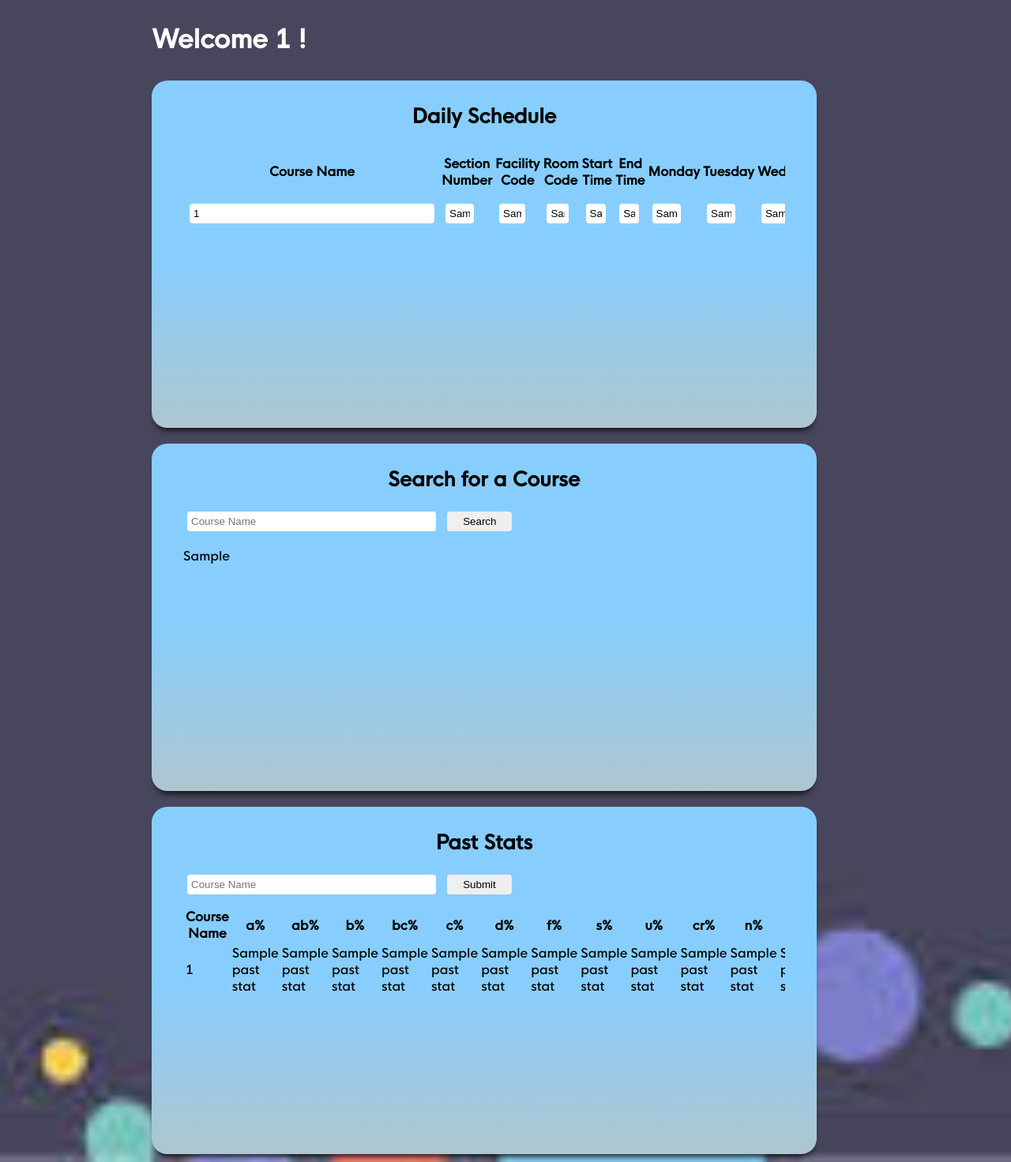
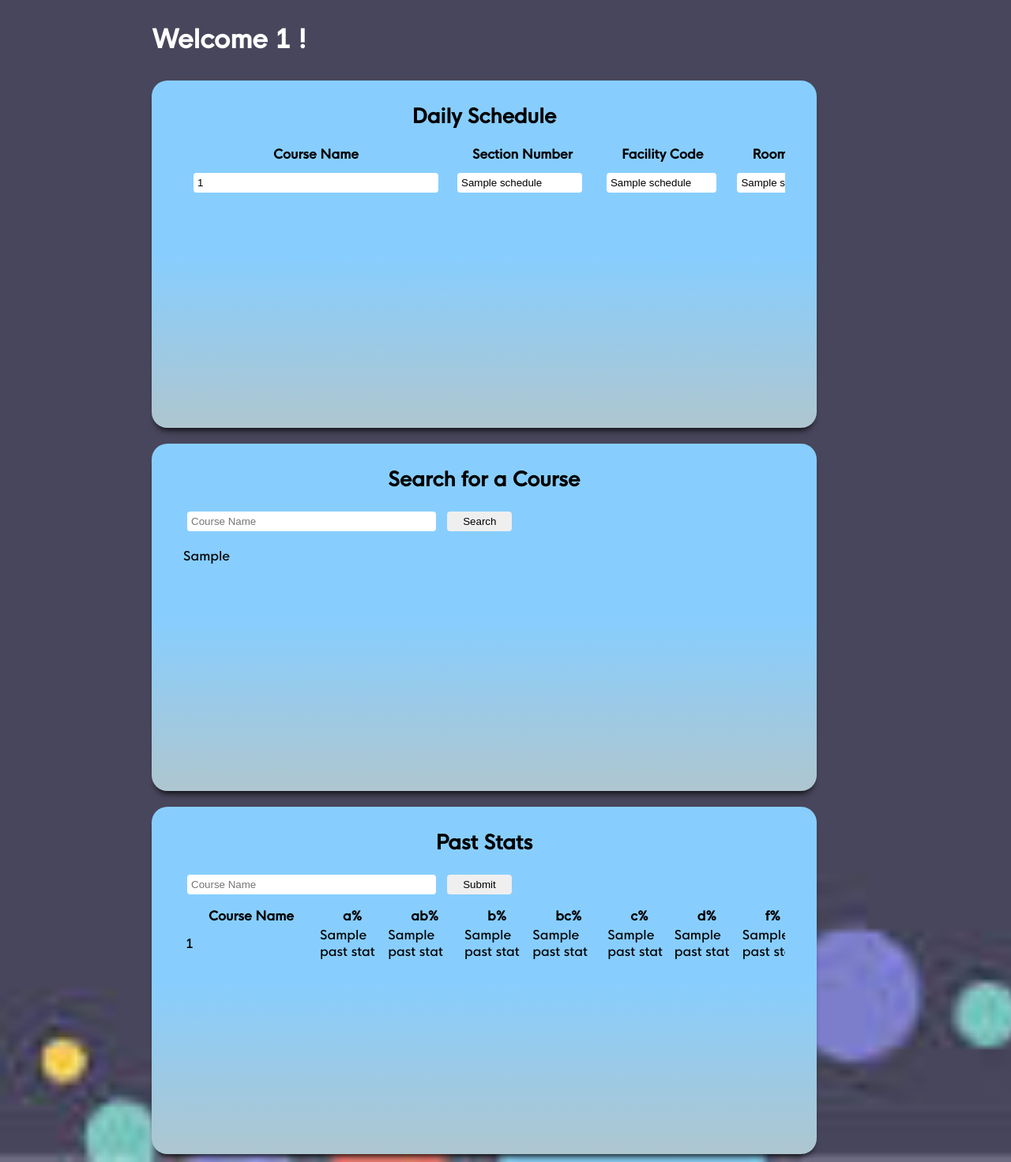
Before and after one commit to aarunishsinha/Course-Management-System, a Flask app: template templates/student.html in a window 1280 px wide. Shown: the part 63-1535 px from the top of the page at 79% size. Run offline with Flask 2, Linux system fonts and the light colour scheme; the template is opened without the code that fills it: most values are stand-ins (such as "Sample title", 1, 10 or a date in 2020); some libraries are stand-ins or nearby versions.

Commit message:
Fixed table coulns width

```diff
--- a/static/css/student.css
+++ b/static/css/student.css
@@ -47,6 +47,32 @@ th{
 /* input[type="text", readonly]{
   width: 200px;
 } */
-.searchCourse table th{
+/* .searchCourse table th{
   width: 300px;
+} */
+/* .setWidth300{
+  column-width: 300px;
 }
+form input[type="text"]{
+  width: 300px;
+} */
+tr{
+  margin: 20px;
+}
+
+table{
+  table-layout: auto;
+}
+table input[type="text"]{
+  width: 80%;
+  margin: 10px;
+}
+
+table th{
+  white-space:nowrap;
+  padding: 0px 30px;
+}
+
+.MorePadding{
+  padding: 0px 70px;
+}
--- a/templates/student.html
+++ b/templates/student.html
@@ -10,8 +10,8 @@
   {% if schedule|length >0 %}
   <h2>Daily Schedule</h2>
   <div class="Scroll studentScroll">
-  <table>
-    <th>Course Name</th><th>Section Number</th><th>Facility Code</th><th>Room Code</th><th>Start Time</th><th>End Time</th><th>Monday</th><th>Tuesday</th><th>Wednesday</th><th>Thursday</th><th>Friday</th><th>Saturday</th><th>Sunday</th><th>Course Offering ID</th><th>Drop</th>
+  <table class="setWidth300">
+    <th class="MorePadding">Course Name</th><th>Section Number</th><th>Facility Code</th><th>Room Code</th><th>Start Time</th><th>End Time</th><th>Monday</th><th>Tuesday</th><th>Wednesday</th><th>Thursday</th><th>Friday</th><th>Saturday</th><th>Sunday</th><th class="MorePadding">Course Offering ID</th><th>Drop</th>
     {% for i in range(schedule|length) %}
       <tr>
         <form class="" action="/studentScreen/dropCourse" method="post">
@@ -49,8 +49,8 @@
   {% if searchResults|length >0 %}
   <h2 id="topMargin">Available Courses</h2>
   <div class="Scroll studentScroll">
-    <table>
-      <th >Course Offering ID</th><th>Section Number</th><th>Course Name</th><th>Course Limit</th><th>Instructors</th><th>Department Data</th><th>Facility Code ID</th><th>Room Code ID</th><th>Start Time</th><th>End Time</th><th>Monday</th><th>Tuesday</th><th>Wednesday</th><th>Thursday</th><th>Friday</th><th>Saturday</th><th>Sunday</th>
+    <table class="setWidth300">
+    <tr>  <th  class="MorePadding">Course Offering ID</th><th>Section Number</th><th class="MorePadding">Course Name</th><th>Course Limit</th><th class="MorePadding">Instructors</th><th class="MorePadding">Department Data</th><th>Facility Code ID</th><th>Room Code ID</th><th>Start Time</th><th>End Time</th><th>Monday</th><th>Tuesday</th><th>Wednesday</th><th>Thursday</th><th>Friday</th><th>Saturday</th><th>Sunday</th></tr>
       {% for i in range(searchResults|length) %}
         <tr>
           <form class="" action="/studentScreen/addCourse" method="post">
```
